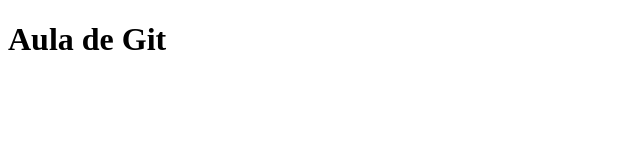
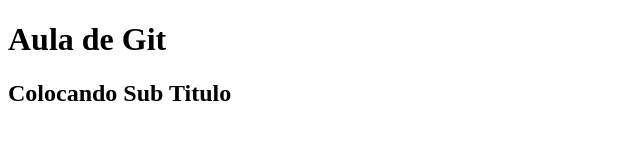
Before and after one commit to PabloAraujo448/Git-01, a plain HTML site: page index.html in a window 1280 px wide. Shown: the whole page, without its empty margins (0-640 px from the left). Drawn offline with Linux system fonts and the light colour scheme.

Commit message:
quarto commit

```diff
--- a/index.html
+++ b/index.html
@@ -7,5 +7,6 @@
 </head>
 <body>
     <h1>Aula de Git</h1>
+    <h2>Colocando Sub Titulo</h2>
 </body>
 </html>
```
Also changed, not shown: 1 other file.
